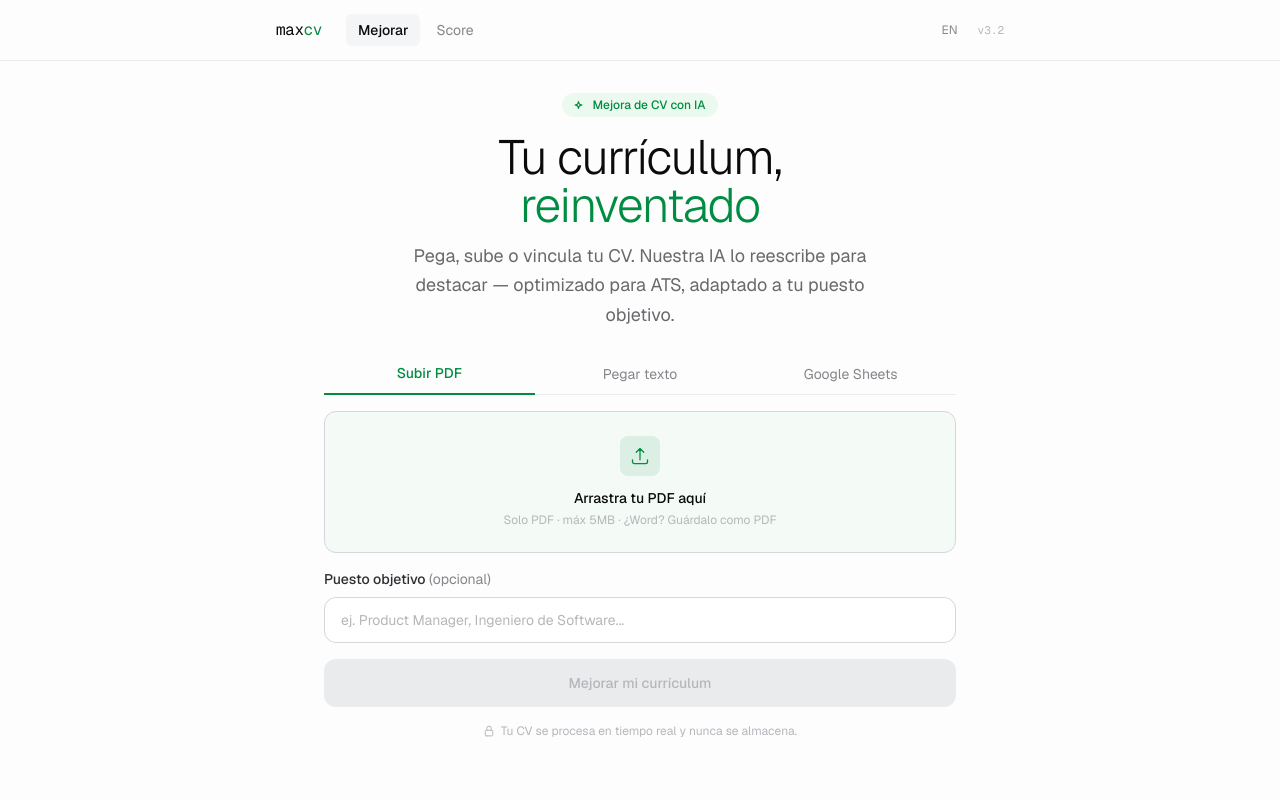
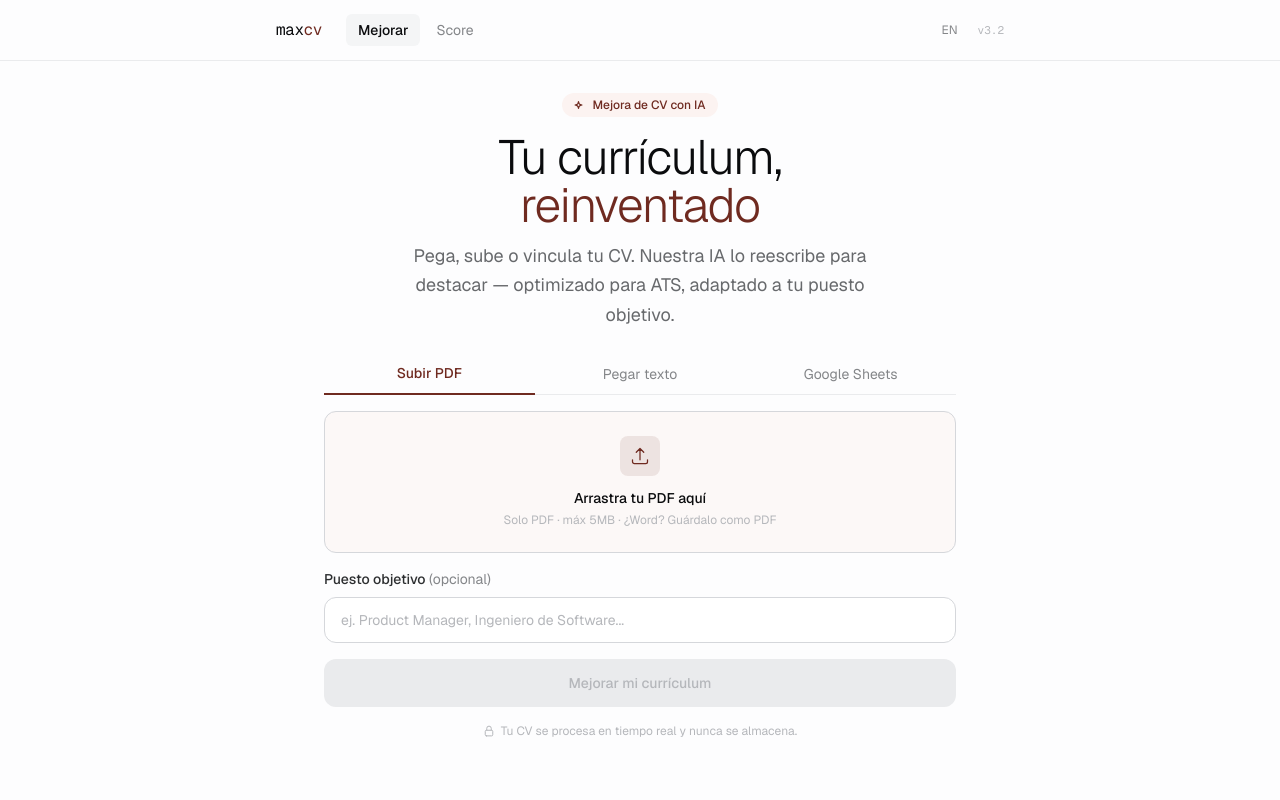
Before and after one commit to pixan-ai/maxcv, a Next.js app: page / in a window 1280 px wide. Shown: the top 800 px of the page. Built offline with nearby package versions, Linux system fonts and the light colour scheme.

Commit message:
v3.2.1: accent color → warm terracotta oklch(38.38% 0.1011 30.18)

```diff
--- a/src/app/globals.css
+++ b/src/app/globals.css
@@ -1,9 +1,9 @@
 @import "tailwindcss";
 
 @theme {
-  --color-accent: oklch(55% 0.17 155);
-  --color-accent-dim: oklch(48% 0.15 155);
-  --color-accent-ghost: oklch(97% 0.02 155);
+  --color-accent: oklch(38.38% 0.1011 30.18);
+  --color-accent-dim: oklch(30% 0.08 30);
+  --color-accent-ghost: oklch(97% 0.01 30);
   --color-ink-900: oklch(15% 0.005 260);
   --color-ink-700: oklch(30% 0.005 260);
   --color-ink-500: oklch(52% 0.005 260);
```
